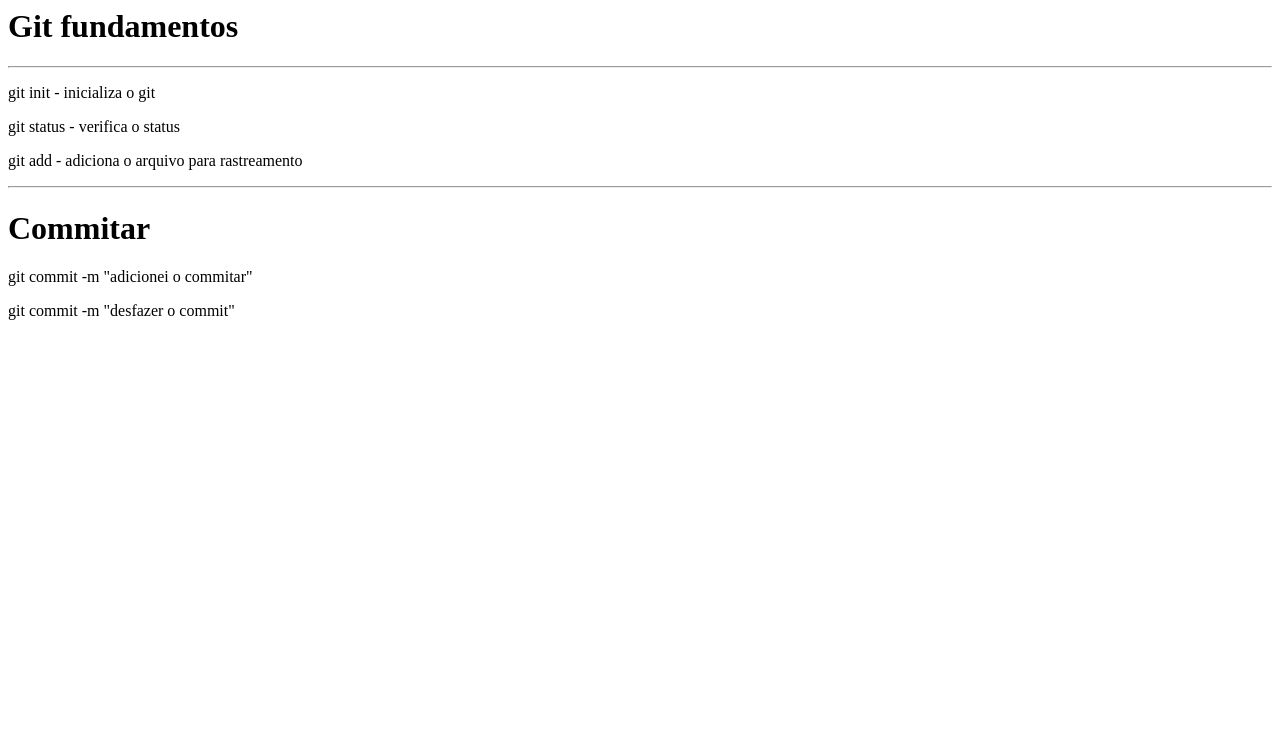
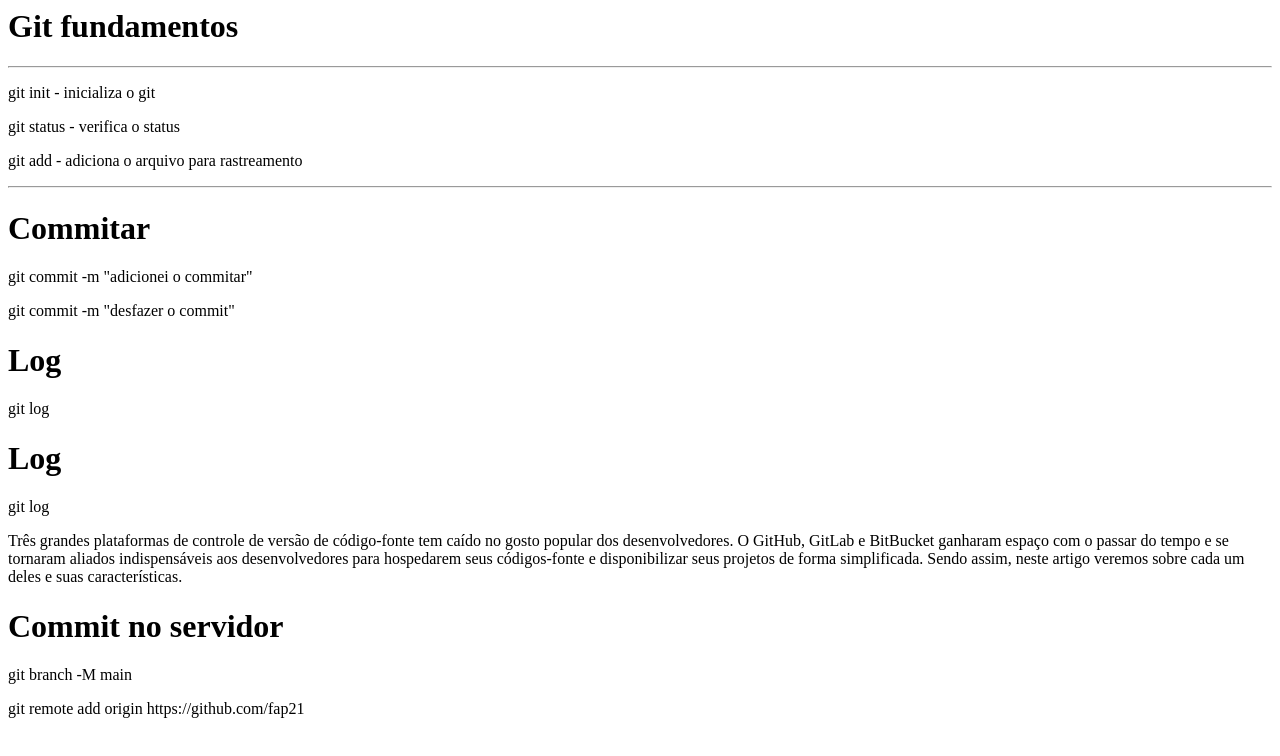
Before and after one commit to fap21/git-fundamentos, a plain HTML site: page index.html in a window 1280 px wide. Drawn offline with Linux system fonts and the light colour scheme.

Commit message:
alteração para envio ao github

```diff
--- a/index.html
+++ b/index.html
@@ -12,3 +12,20 @@
 <h1>Commitar</h1>
 <p>git commit -m "adicionei o commitar"</p>
 <p>git commit -m "desfazer o commit"</p>
+
+<h1>Log</h1>
+<p>git log</p>
+
+<h1>Log</h1>
+<p>git log</p>
+
+
+<p>Três grandes plataformas de controle de versão de código-fonte tem caído no gosto popular dos desenvolvedores. O GitHub, GitLab e BitBucket ganharam espaço com o passar do tempo e se tornaram aliados indispensáveis aos desenvolvedores para hospedarem seus códigos-fonte e disponibilizar seus projetos de forma simplificada.
+
+Sendo assim, neste artigo veremos sobre cada um deles e suas características.
+
+</p>
+
+<h1>Commit no servidor</h1>
+<p>git branch -M main</p>
+<p>git remote add origin https://github.com/fap21</p>
```
